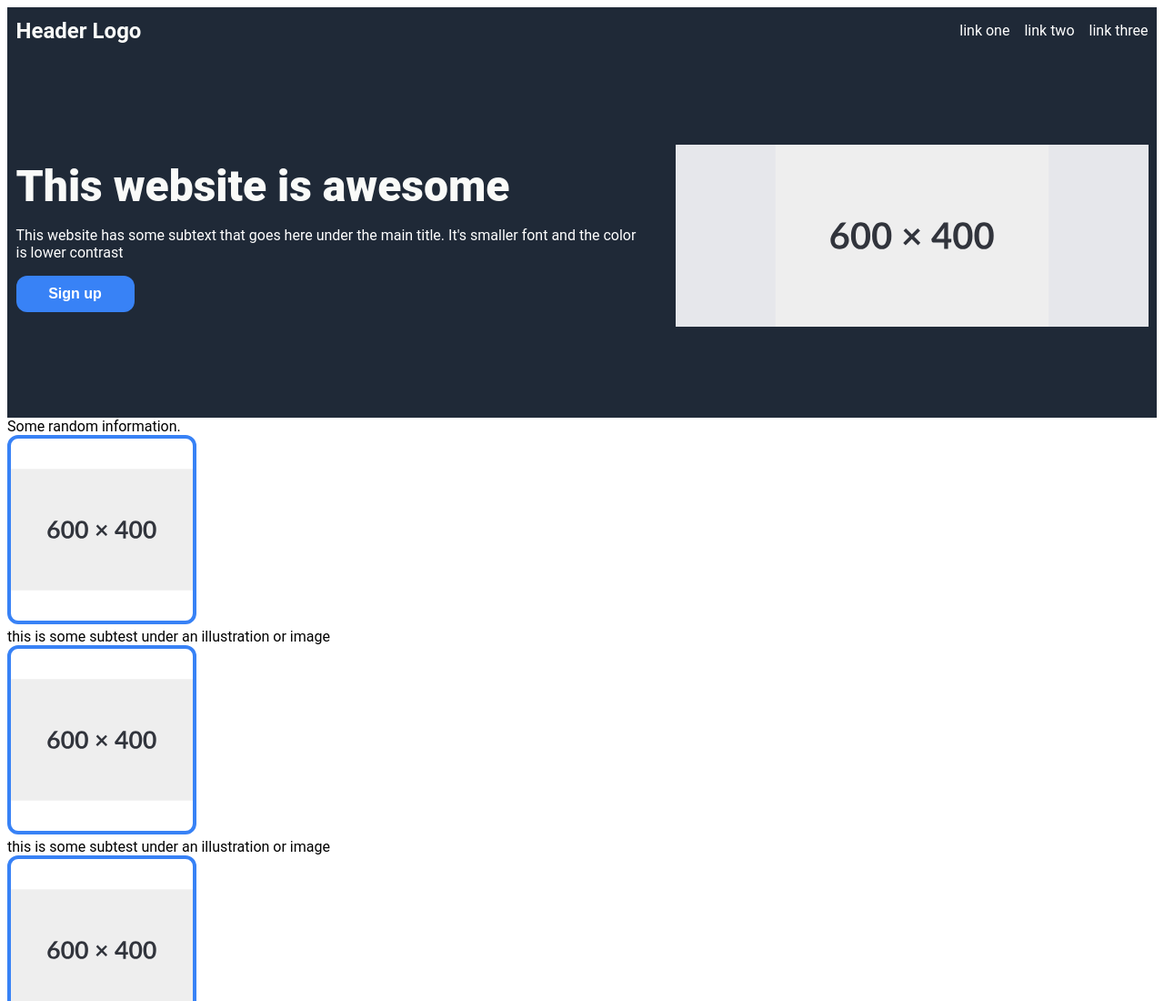
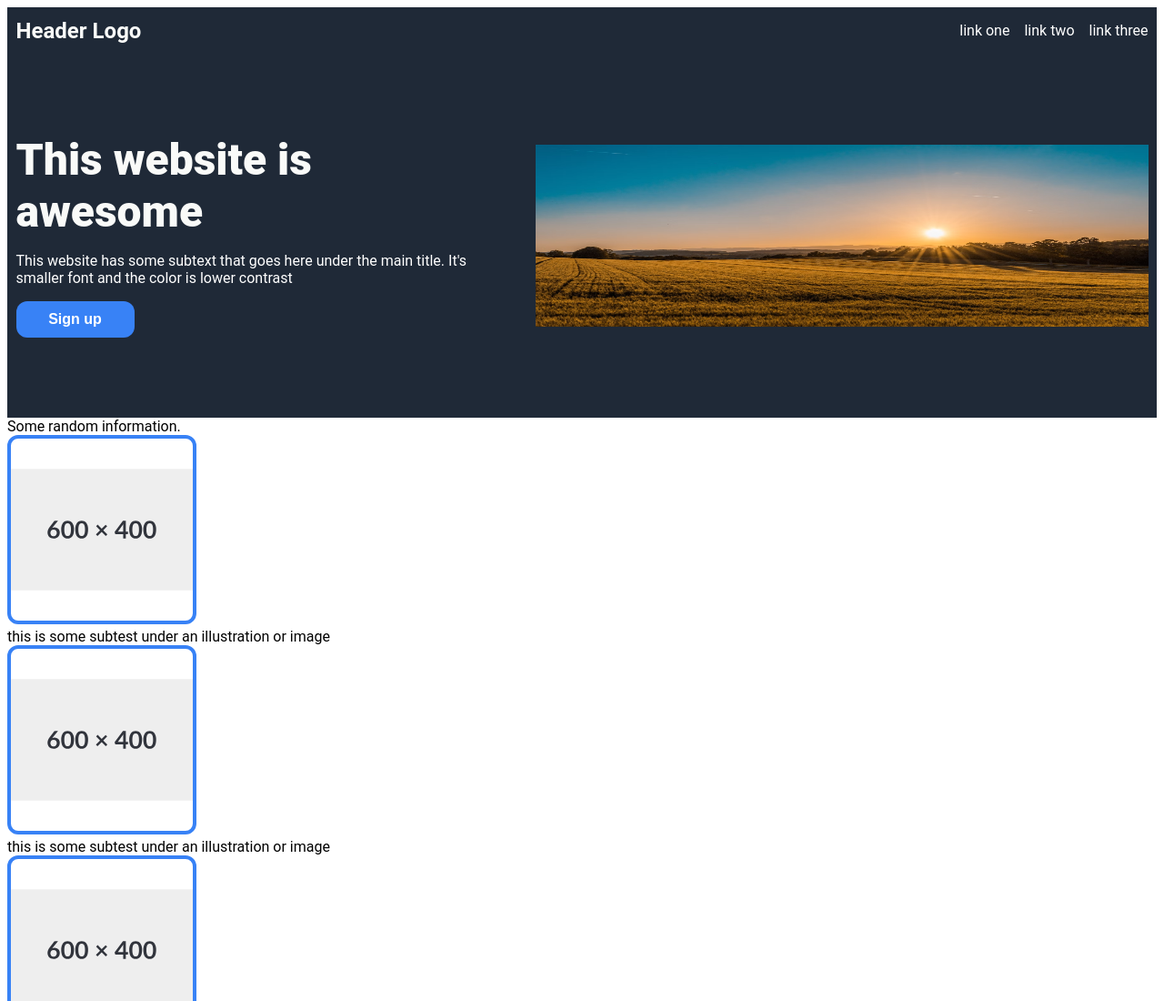
Before and after one commit to kikisam-22/TOP---Landing-Page, a plain HTML site: page index.html in a window 1280 px wide. Shown: the top 1100 px of the page at 91% size. Drawn offline with Linux system fonts and the light colour scheme.

Commit message:
Adding image that suits wanted widght/height. Replacing hero img to new placeholder. Adjusting hero img widght and height to desire output.

```diff
--- a/index.html
+++ b/index.html
@@ -21,7 +21,7 @@
                 <div class="secondary-text">This website has some subtext that goes here under the main title. It's smaller font and the color is lower contrast</div>
                 <button>Sign up</button>
             </div>
-            <img src="./images/placeholder.svg" alt="Add image"/>
+            <img src="./images/placeholder.avif" alt="Add image"/>
         </div>
     </div>
     <div class="information">
--- a/style.css
+++ b/style.css
@@ -4,7 +4,6 @@ body{
     display : flex;
     flex-direction: column;
 }
-
 
 .top-page{
     background-color: #1F2937;
@@ -64,10 +63,7 @@ a{
 }
 
 .hero img{
-    background-color: #E6E7EB;
-    border: 2px black;
-    display: flex;
-    width: 600px;
+    width: 1000px;
     height: 200px;
 }
 
```
Also changed, not shown: images/placeholder.avif (added).
